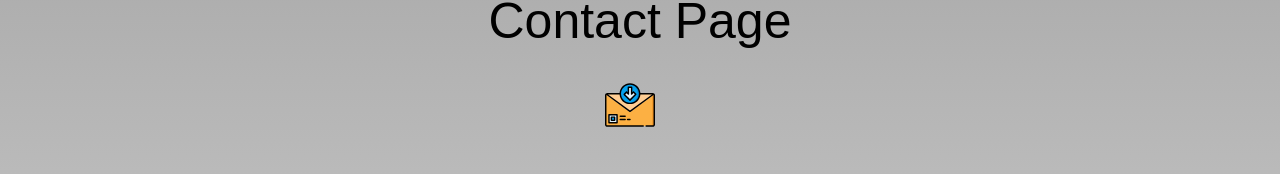
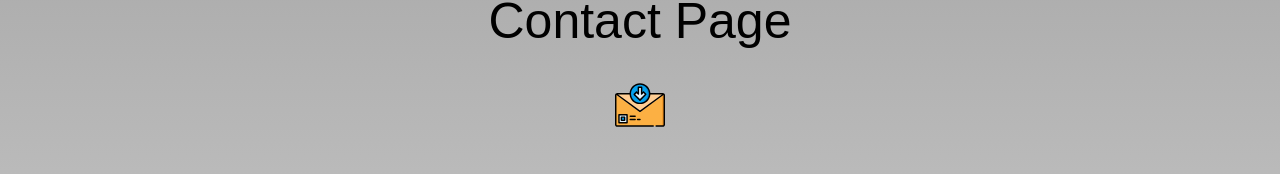
Before and after one commit to sadatakhtar/myportfolio-app, a React (Create React App) app: page /Components/Contact in a window 1280 px wide. Shown: the part 238-412 px from the top of the page. Built offline with nearby package versions, Linux system fonts and the light colour scheme.

Commit message:
altered contact page image

```diff
--- a/src/App.css
+++ b/src/App.css
@@ -138,6 +138,9 @@ a {
 img {
   padding-right:  20px;
 }
+#contactpic {
+  padding-left: 20px;
+}
 
 #about {
   background-color: whitesmoke;
--- a/src/Components/Contact.js
+++ b/src/Components/Contact.js
@@ -9,7 +9,7 @@ function Contact(){
     return (
         <div id="main-div">
         <h1>Contact Page</h1>
-        <p><img src={email} alt="email" height="50px" width="50px" /></p>
+        <p><img id="contactpic" src={email} alt="email" height="50px" width="50px" /></p>
         <form name="emailform" method="POST">
         <input type="hidden" name="form-name" value="contact" />
             <p>
```
